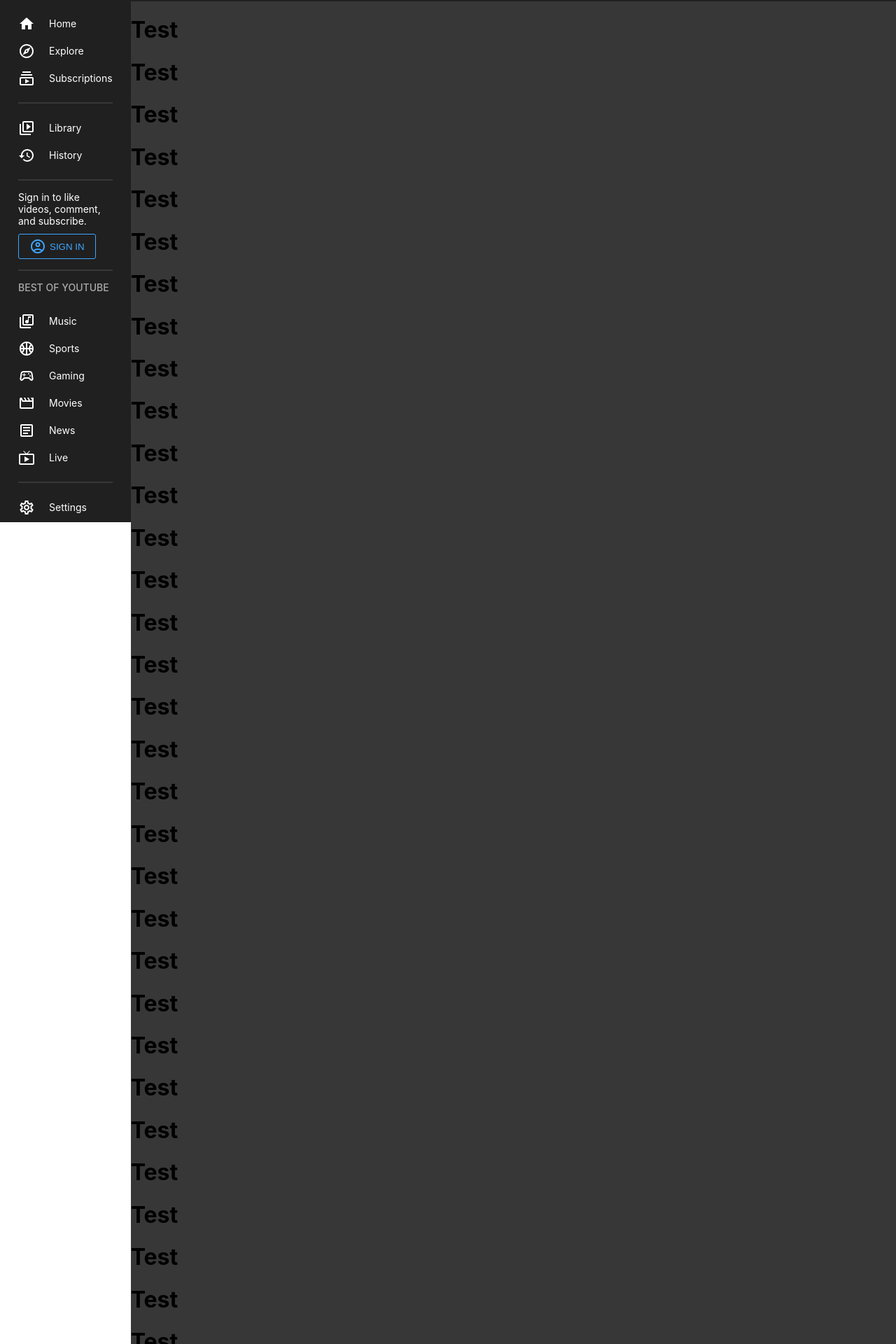
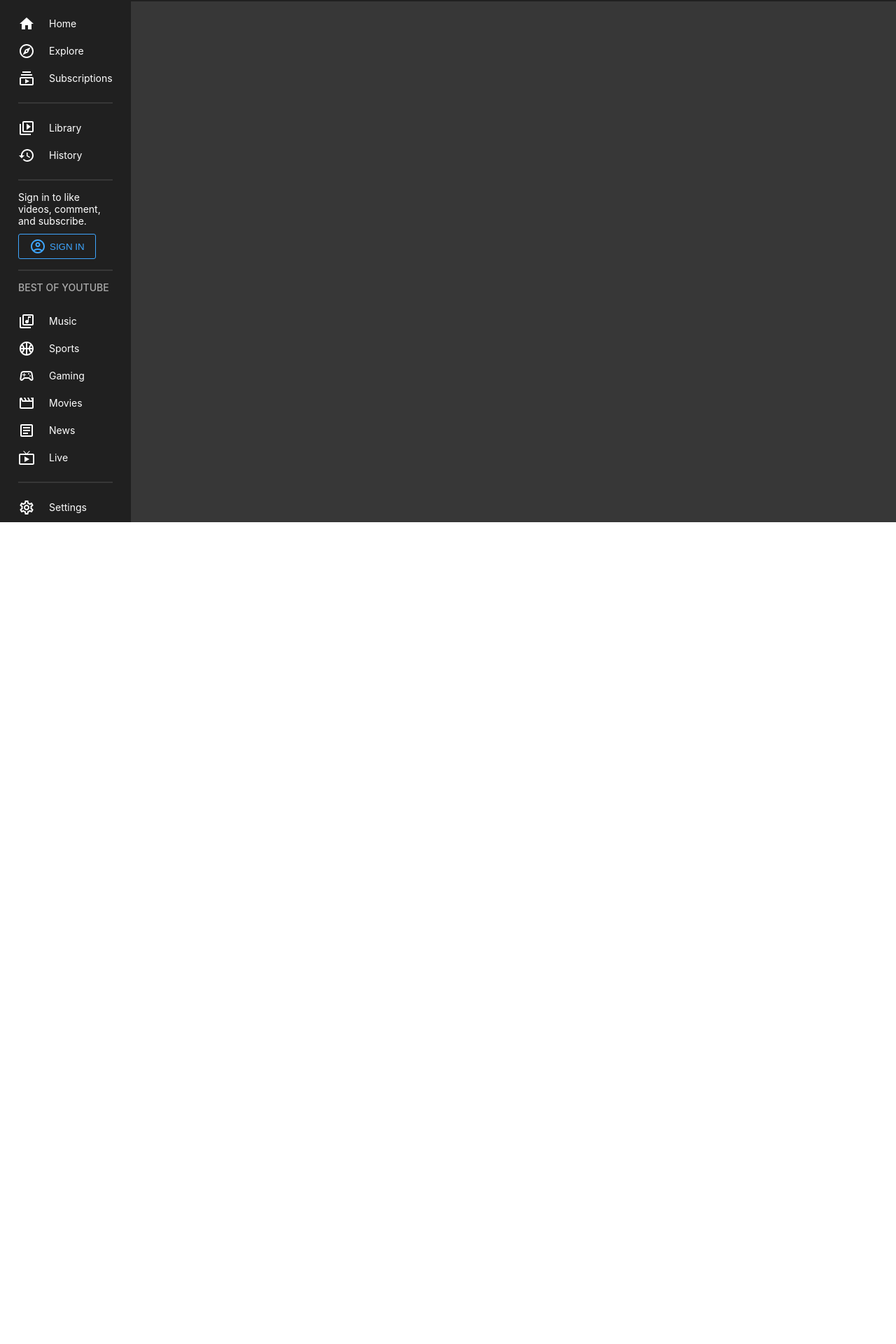
Before and after one commit to phananhnguyen1204/clone, a React (Create React App) app: page /video/test in a window 1280 px wide. Shown: the part 54-1974 px from the top of the page at 70% size. After the commit the page ends 933 px from the top, so only its background shows below. Built offline with nearby package versions, Linux system fonts and the light colour scheme.

Commit message:
set up routes

```diff
--- a/src/App.js
+++ b/src/App.js
@@ -2,7 +2,10 @@ import { useState } from "react";
 import styled, { ThemeProvider } from "styled-components";
 import Menu from "./components/Menu";
 import Navbar from "./components/Navbar";
+import { BrowserRouter, Routes, Route } from "react-router-dom";
 import { darkTheme, lightTheme } from "./utils/Theme";
+import Home from "./pages/Home";
+import Video from "./pages/Video";
 
 const Container = styled.div`
   display: flex;
@@ -20,45 +23,22 @@ function App() {
   return (
     <ThemeProvider theme={darkMode ? darkTheme : lightTheme}>
       <Container>
+        <BrowserRouter>
           <Menu setDarkMode={setDarkMode} darkMode={darkMode}></Menu>
           <Main>
             <Navbar>Navbar</Navbar>
             <Wrapper>
-            <h1>Test</h1>
-            <h1>Test</h1>
-            <h1>Test</h1>
-            <h1>Test</h1>
-            <h1>Test</h1>
-            <h1>Test</h1>
-            <h1>Test</h1>
-            <h1>Test</h1>
-            <h1>Test</h1>
-            <h1>Test</h1>
-            <h1>Test</h1>
-            <h1>Test</h1>
-            <h1>Test</h1>
-            <h1>Test</h1>
-            <h1>Test</h1>
-            <h1>Test</h1>
-            <h1>Test</h1>
-            <h1>Test</h1>
-            <h1>Test</h1>
-            <h1>Test</h1>
-            <h1>Test</h1>
-            <h1>Test</h1>
-            <h1>Test</h1>
-            <h1>Test</h1>
-            <h1>Test</h1>
-            <h1>Test</h1>
-            <h1>Test</h1>
-            <h1>Test</h1>
-            <h1>Test</h1>
-            <h1>Test</h1>
-            <h1>Test</h1>
-            <h1>Test</h1>
-            <h1>Test</h1>
+              <Routes>
+                <Route path="/">
+                  <Route index element={Home}></Route>
+                  <Route path="video">
+                    <Route path=":id" element={Video}></Route>
+                  </Route>
+                </Route>
+              </Routes>
             </Wrapper>
           </Main>
+        </BrowserRouter>
       </Container>
     </ThemeProvider>
   );
--- /dev/null
+++ b/src/pages/Home.jsx
@@ -0,0 +1,9 @@
+import styled from "styled-components";
+
+const Container = styled.div``;
+
+function Home() {
+  return <div></div>;
+}
+
+export default Home;
--- /dev/null
+++ b/src/pages/Video.jsx
@@ -0,0 +1,5 @@
+function Video() {
+  return <div></div>;
+}
+
+export default Video;
```
Lines whose indentation alone changed are shown as unchanged.
